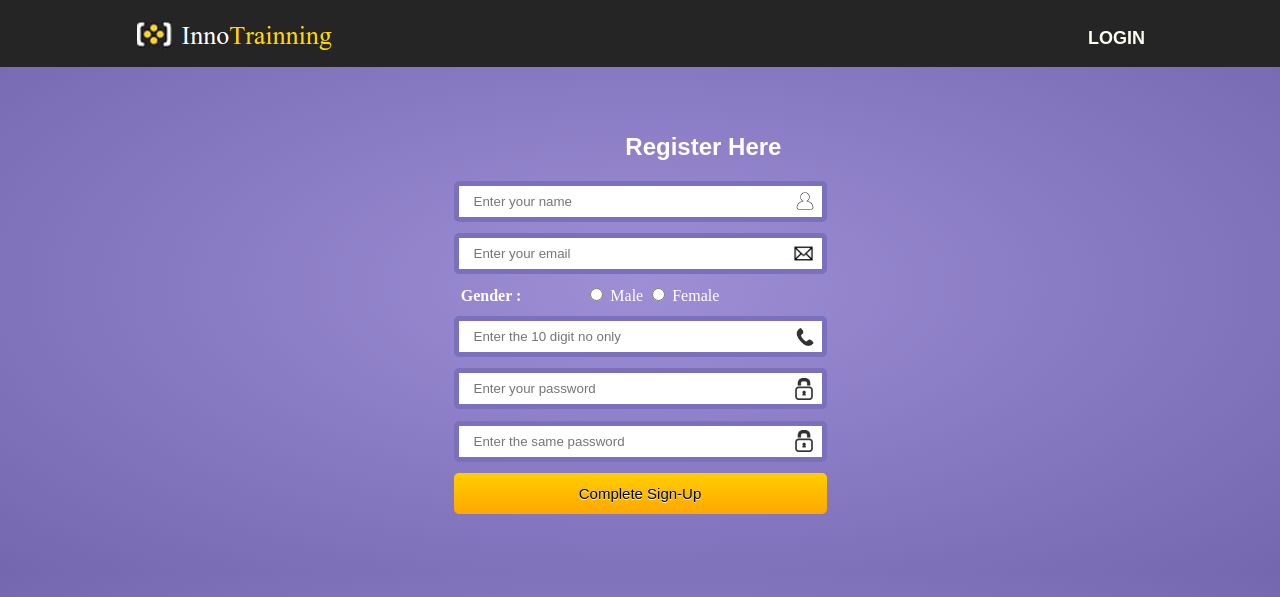
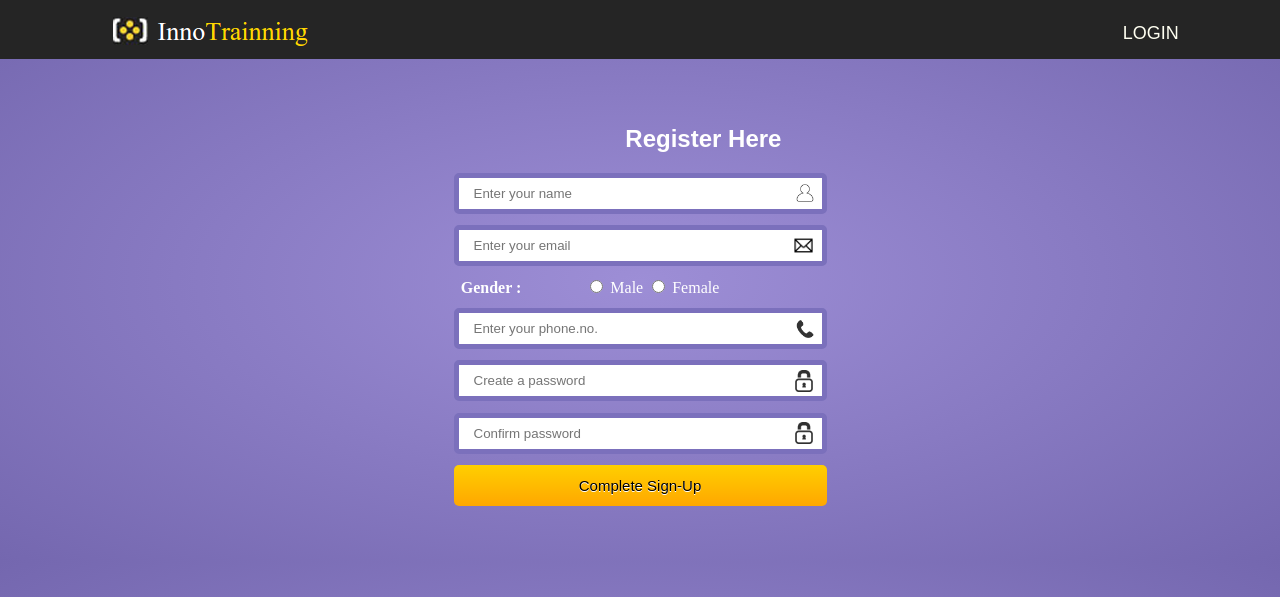
Before and after one commit to make-me-alive/innotraining, a PHP site: page /registration.php in a window 1280 px wide. Shown: the top 597 px of the page. Run offline with PHP 8.4, Linux system fonts and the light colour scheme; data that the repository does not hold is empty.

Commit message:
final look

```diff
--- a/loggedin.php
+++ b/loggedin.php
@@ -29,7 +29,8 @@ session_start();
 <link rel="stylesheet" type="text/css" href="style-sheet.css">
 <title>logged-in</title>
 </head>
-<h1><a id="padanchor" href="logout.php">LOGOUT</a></h1>
+<table id="header" width="100%"><tr><td onclick="window.location.href='registration.php'" id="logologin"></td>
+<td><a id="padanchor" href="logout.php">LOGOUT</a></td></tr></table>
 <body  >
 <center>
 
--- a/login.php
+++ b/login.php
@@ -102,7 +102,9 @@ else{
 <title>Login Panel</title>
 </head>
 <body>
-<h1><a id="padanchor" href="registration.php">REGISTER</a></h1>
+<table id="header" width="100%"><tr><td onclick="window.location.href='registration.php'" id="logologin"></td>
+<td><a id="padanchor" href="registration.php">REGISTER</a></td></tr></table>
+
 <center>
 	<div id="login" name="login">
 		  <form  name="myfrm" action="<?php echo $_SERVER['PHP_SELF'];?>?add=334" method="POST">
--- a/logout.php
+++ b/logout.php
@@ -5,7 +5,7 @@ session_start();
 
 	if(isset($_SESSION["sid"])) {
 
-	$qry= "  UPDATE `tbl` SET `uniqueid`= '',`timeid`= '' WHERE `uniqueid`= '".$_SESSION['sid']."'   ";
+	$qry= "UPDATE `tbl` SET `uniqueid`= '',`timeid`= '' WHERE `uniqueid`= '".$_SESSION['sid']."'";
 	$fetch=mysql_query($qry);
 
 	session_destroy();
--- a/registration.php
+++ b/registration.php
@@ -147,7 +147,12 @@ if(!empty($_POST))
 	<link rel="stylesheet" type="text/css" href="style-sheet.css">
 	<script type="text/javascript" src="functionof.js">  </script>
 	</head>
-    <h1><a  id="padanchor" href="login.php">LOGIN</a></h1>
+
+<!-- <h1 > -->
+<table id="header" width="100%"><tr><td onclick="window.location.href='registration.php'" id="logologin"></td>
+<td><a  id="padanchor" href="login.php">LOGIN</a></td></tr></table>
+<!-- </h1> -->
+
 <body>
 <center>
 
@@ -183,7 +188,7 @@ placeholder="Male" > <label for="male">Male</label>
 <div class="padding">
 	<td>
 	<input type="text" name="mobile" id="mobnum"
-	placeholder="Enter the 10 digit no only"  oninput="nu()" onblur="onu()">
+	placeholder="Enter your phone.no."  oninput="nu()" onblur="onu()">
 	</td>
 
 </div>
@@ -191,14 +196,14 @@ placeholder="Male" > <label for="male">Male</label>
 <div  class="padding">
 <td>
 	<input type="password" name="password" id="password"
-	placeholder="Enter your password" oninput="p()" onblur="op()">
+	placeholder="Create a password" oninput="p()" onblur="op()">
 </td>
 </div>
 
 <div class="padding">
 <td>
 	<input type="password" name="confirmpass" id="confirmpass"
-	placeholder="Enter the same password"  oninput="cp()" onblur="ocp()">
+	placeholder="Confirm password"  oninput="cp()" onblur="ocp()">
 </td>
 </div>
 
--- a/style-sheet.css
+++ b/style-sheet.css
@@ -1,19 +1,45 @@
 #padanchor{
+
     color: #fffff1;
     text-decoration: none;
     font-size: large;
     font-family: sans-serif;
-margin-left: 85%;
+    float: right;
+    padding: 8px 0px 0px 0px;
+    margin-right: 10%;
 }
 
-h1{
-padding: 15px 0px 15px 0px;
+#header{
 margin: 0px;
 background-color: #252525;
+
+
+/*background-repeat: no-repeat;*/
+
+}
+
+ /*#logo{
+
     background-image: url("../myproject/images/logo.png");
+    cursor: pointer;
+    padding: 41px 23px 21px 0px;
+    width: 51%;
+    float: left;
+    margin-left: 32%;
+}*/
+
+#logologin{
+	background-image: url("../myproject/images/logo.png");
+    cursor: pointer;
+    padding: 36px 16px 19px 1px;
+    width: 100%;
+    float: left;
+    margin-left: 35%;
     background-repeat: no-repeat;
-background-position: 12%;
 }
+
+
+
 
 h2{
 color: #ffffff;
@@ -152,7 +178,7 @@ margin-top: 1%;
 margin-left: 70%;
 }
 
-table{
+#userlist{
 color: white;
 background: #6d61a9;
 display: table;
--- a/viewuser.php
+++ b/viewuser.php
@@ -40,7 +40,8 @@ session_start();
 <link rel="stylesheet" type="text/css" href="style-sheet.css">
 <title>view user</title>
 </head>
-<h1><a id="padanchor"  href="logout.php">LOGOUT</a></h1>
+<table id="header" width="100%"><tr><td onclick="window.location.href='registration.php'" id="logologin"></td>
+<td><a id="padanchor" href="logout.php">LOGOUT</a></td></tr></table>
 <body>
 <center>
 <div id="adminuser" name="adminuser" class="fetch">
```
Also changed, not shown: userlist.php (+4 -3 lines). Lines whose indentation alone changed are shown as unchanged.
